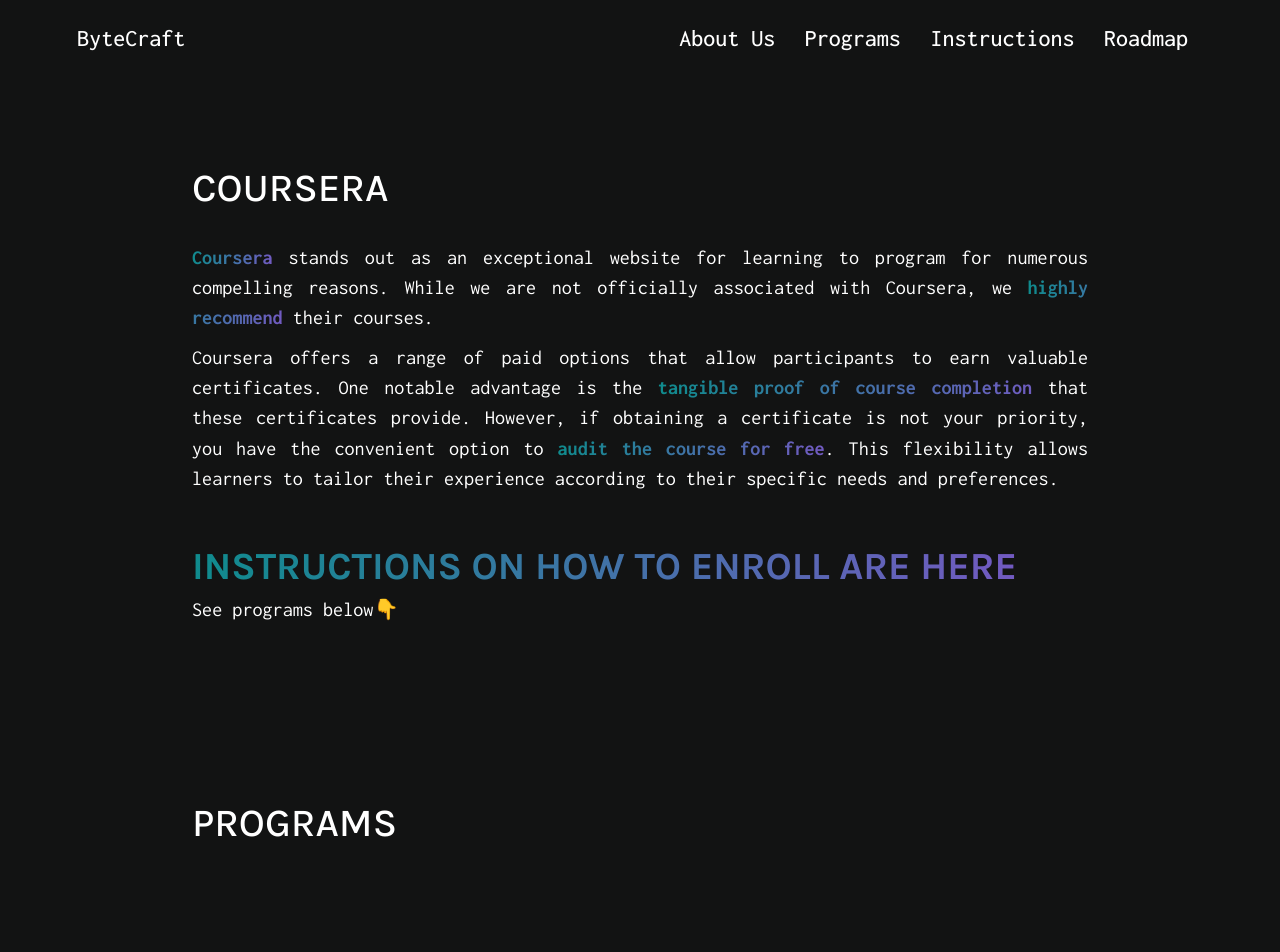
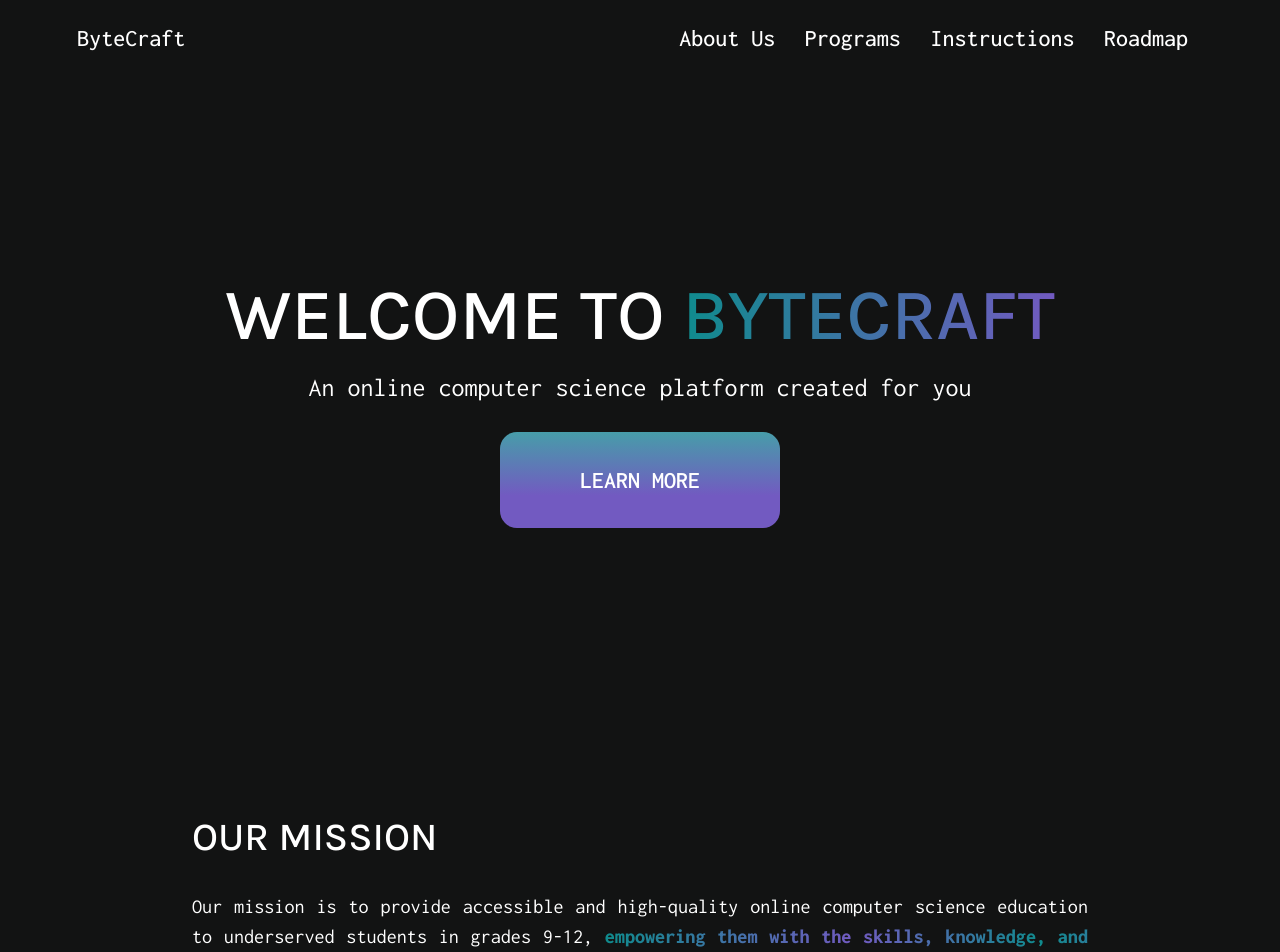
Before and after one commit to ByteCraftEnterprise/bytecraft, a React (Create React App) app: page /programs in a window 1280 px wide. Shown: the top 952 px of the page. Built offline with nearby package versions, Linux system fonts and the light colour scheme; grey boxes are pictures that could not be loaded; a small style sheet from the web is missing.

Commit message:
Fixing path

```diff
--- a/src/App.js
+++ b/src/App.js
@@ -12,11 +12,11 @@ import { BrowserRouter, Routes, Route } from 'react-router-dom';
 
 function App() {
   return (
-    <BrowserRouter>
+    <BrowserRouter >
       <Navbar />
       <Routes>
         <Route path="*" element={<Homepage />} />
-        <Route path="/programs" element={<Programs />} />
+        <Route path="/bytecraft-website/programs" element={<Programs />} />
       </Routes>
       <Footer />
     </BrowserRouter>
--- a/src/components/Navbar.js
+++ b/src/components/Navbar.js
@@ -26,7 +26,7 @@ const Navbar = () => {
                             <a className="nav-link" href="/bytecraft-website">About Us</a>
                         </li>
                         <li className="nav-item">
-                            <a className="nav-link" href="/programs">Programs</a>
+                            <a className="nav-link" href="/bytecraft-website/programs">Programs</a>
                         </li>
                         <li className="nav-item">
                             <a className="nav-link" href={instructions} target="_blank">Instructions</a>
```
